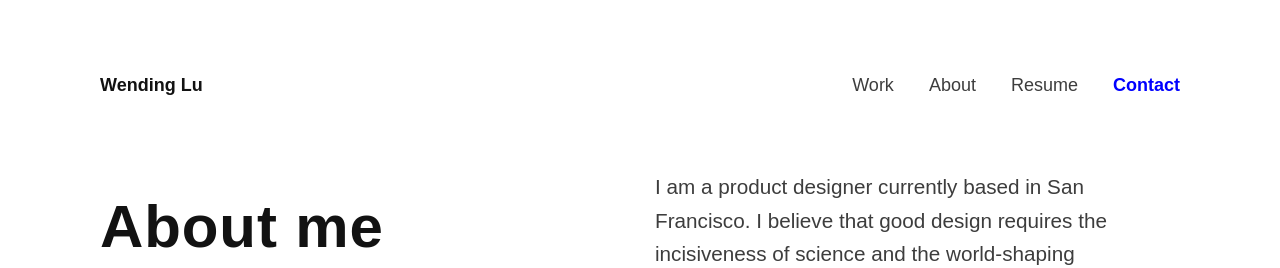
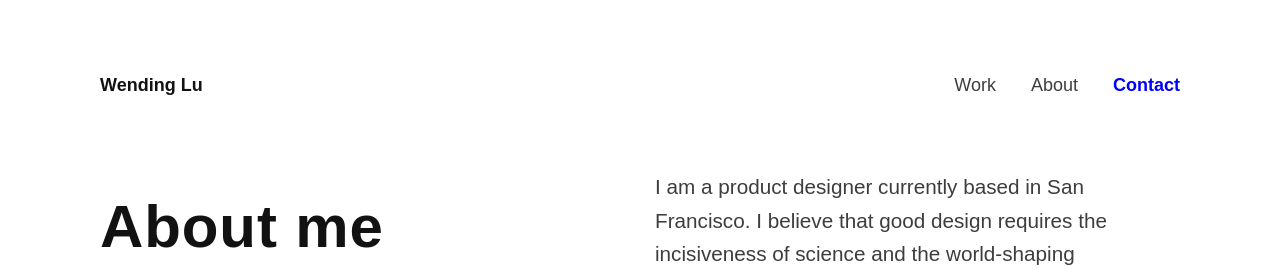
Before and after one commit to wendinglu/wendinglu.github.io, a Jekyll site: the page built from about.html, in a window 1280 px wide and 900 px high. Shown: the top 268 px of the window. Built offline with Jekyll 4.4.1, drawn with Linux system fonts in a browser that asks for light colours; nearby versions of some CDN libraries; a script that is not in the unit is left out.

Commit message:
update main site text

```diff
--- a/_layouts/default.html
+++ b/_layouts/default.html
@@ -53,9 +53,9 @@
             <li class="nav-item">
               <a class="nav-link {% if page.active == 'about' %}active{% endif %}" href="/about">About</a>
             </li>
-            <li class="nav-item">
+            <!-- <li class="nav-item">
               <a class="nav-link {% if page.active == 'work' %}active{% endif %}" href="/assets/wendinglu-resume-2019.pdf">Resume</a>
-            </li>
+            </li> -->
             <li class="nav-item">
               <a class="contact" href="#">Contact</a>
             </li>
--- a/index.html
+++ b/index.html
@@ -6,7 +6,7 @@
 
 <div class="main-index">
   <div class="h1 normal">
-    Wending — <span class="normal">Product designer with a humanist approach to discovering and solving design problems.</span>
+    Wending Lu — <span class="normal">Cross-disciplinary Product and UX Designer.</span>
   </div>
 </div>
 
```
